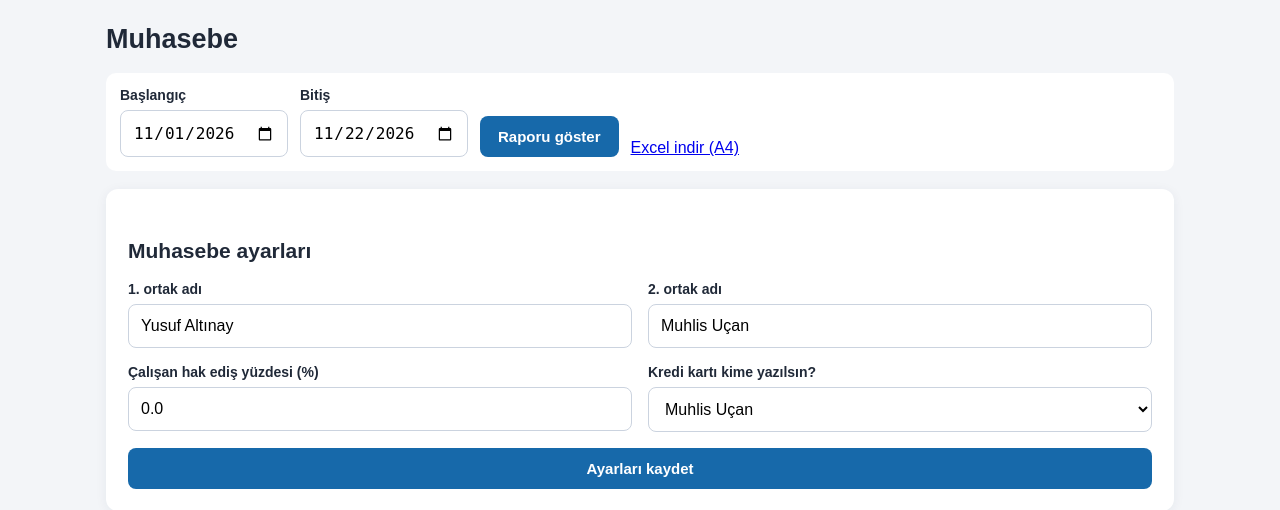
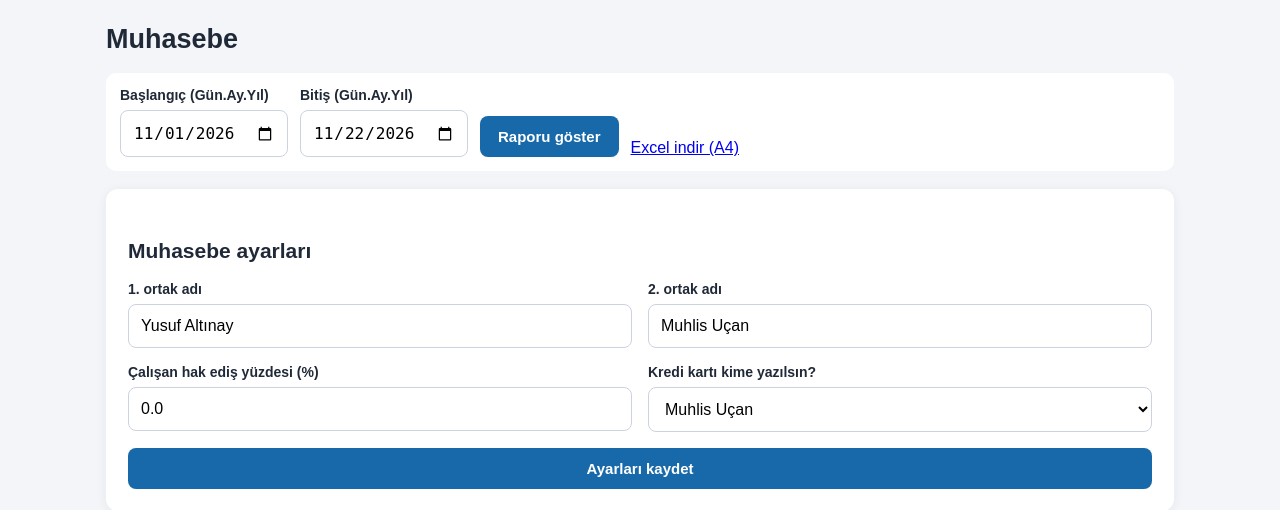
Before and after one commit to yusufaltinay16-pixel/fotografci-satis-sistemi, a Flask app: page /accounting in a window 1280 px wide. Shown: the part 97-607 px from the top of the page. Run offline with Flask 3, Linux system fonts and the light colour scheme; the visitor is signed in with stand-in values (Sample User, id 1); data comes from the database, SQL or seed files in the repository; data that the repository does not hold is empty; some libraries are stand-ins or nearby versions.

Commit message:
Label accounting date filters day month year

```diff
--- a/templates/accounting.html
+++ b/templates/accounting.html
@@ -1,6 +1,6 @@
 {% extends "base.html" %}{% block content %}
 <h1>Muhasebe</h1>
-<form class="filters" method="get"><label>Başlangıç<input type="date" name="start" value="{{start}}"></label><label>Bitiş<input type="date" name="end" value="{{end}}"></label><button>Raporu göster</button><a href="{{url_for('accounting_excel',start=start,end=end)}}">Excel indir (A4)</a></form>
+<form class="filters" method="get"><label>Başlangıç (Gün.Ay.Yıl)<input type="date" name="start" value="{{start}}"></label><label>Bitiş (Gün.Ay.Yıl)<input type="date" name="end" value="{{end}}"></label><button>Raporu göster</button><a href="{{url_for('accounting_excel',start=start,end=end)}}">Excel indir (A4)</a></form>
 
 <section class="panel"><h2>Muhasebe ayarları</h2><form method="post" class="formgrid">
 <input type="hidden" name="start" value="{{start}}"><input type="hidden" name="end" value="{{end}}">
```
